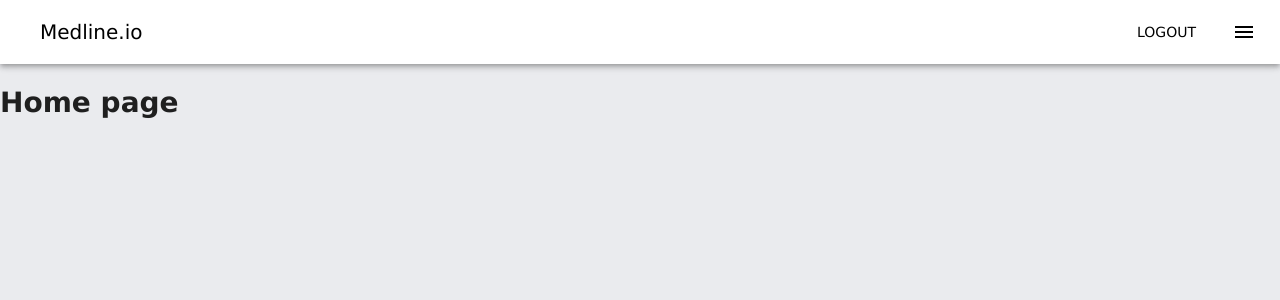
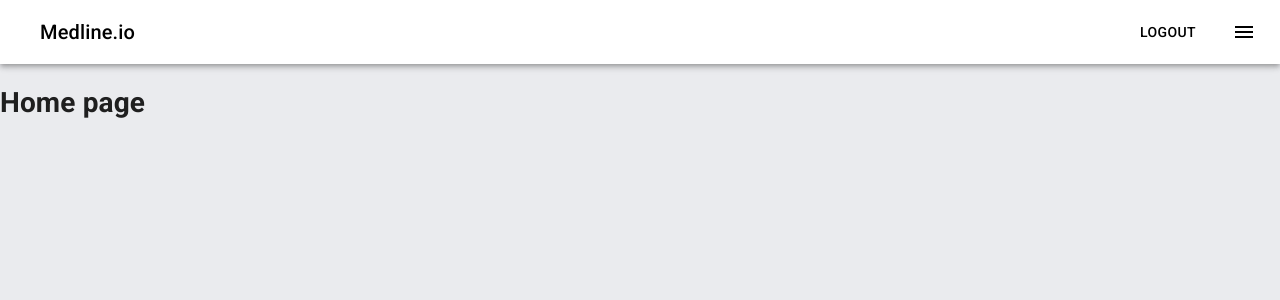
Before and after one commit to ComeTiss/medline-frontend, a React (Create React App) app: page / in a window 1280 px wide. Shown: the top 300 px of the page. Built offline with nearby package versions, Linux system fonts and the light colour scheme.

Commit message:
rebasing + commenting theme changes because of huge regressions

```diff
--- a/src/MuiTheme.tsx
+++ b/src/MuiTheme.tsx
@@ -5,18 +5,18 @@ import "typeface-roboto";
 // import green from "@material-ui/core/colors/green";
 
 const theme = createMuiTheme({
-  typography: {
-    htmlFontSize: 16,
-    fontFamily: "Verdana",
-    body1: {
-      lineHeight: "2.5rem;",
-      fontSize: "1.5rem"
-    },
-    h3: {
-      fontSize: "1.5rem",
-      fontWeight: "bold"
-    }
-  },
+  // typography: {
+  //   htmlFontSize: 16,
+  //   fontFamily: "Verdana",
+  //   body1: {
+  //     lineHeight: "2.5rem;",
+  //     fontSize: "1.5rem"
+  //   },
+  //   h3: {
+  //     fontSize: "1.5rem",
+  //     fontWeight: "bold"
+  //   }
+  // },
   palette: {
     primary: {
       main: "#233768"
@@ -30,18 +30,18 @@ const theme = createMuiTheme({
   }
 });
 
-theme.typography.h3 = {
-  fontSize: "1rem",
-  [theme.breakpoints.up("sm")]: {
-    fontSize: "1.5rem"
-  }
-};
-theme.typography.body1 = {
-  fontSize: "1rem",
-  lineHeight: "1.8rem",
-  [theme.breakpoints.up("sm")]: {
-    fontSize: "1.5rem",
-    lineHeight: "2.5rem"
-  }
-};
+// theme.typography.h3 = {
+//   fontSize: "1rem",
+//   [theme.breakpoints.up("sm")]: {
+//     fontSize: "1.5rem"
+//   }
+// };
+// theme.typography.body1 = {
+//   fontSize: "1rem",
+//   lineHeight: "1.8rem",
+//   [theme.breakpoints.up("sm")]: {
+//     fontSize: "1.5rem",
+//     lineHeight: "2.5rem"
+//   }
+// };
 export default theme;
--- a/src/components/needs-and-leads/CreateOrEditNeedModal.tsx
+++ b/src/components/needs-and-leads/CreateOrEditNeedModal.tsx
@@ -163,7 +163,7 @@ function CreateOrEditNeedModal(props: Props) {
                 error={isError("urgencyLevel")}
                 required
                 fullWidth
-                defaultValue={need?.urgencyLevel ?? "5"}
+                defaultValue={need?.urgencyLevel ?? null}
                 type="number"
                 id="urgency-level-input"
                 label="Urgency level (from 1: vital to 5)"
--- a/src/components/user/ManageLeads.tsx
+++ b/src/components/user/ManageLeads.tsx
@@ -1,10 +1,14 @@
-import React, { useState } from "react";
+import React, { useState, useEffect } from "react";
 import { useMutation } from "@apollo/react-hooks";
+
 import { makeStyles } from "@material-ui/core/styles";
 import Button from "@material-ui/core/Button";
 import Container from "@material-ui/core/Container";
 import Typography from "@material-ui/core/Typography";
 import ShareIcon from "@material-ui/icons/Share";
+import Grid from "@material-ui/core/Grid";
+import TextField from "@material-ui/core/TextField";
+import SearchIcon from "@material-ui/icons/Search";
 
 import Lead from "../../service/models/lead.model";
 import LeadsTable from "../needs-and-leads/LeadsTable";
@@ -27,8 +31,8 @@ const useStyles = makeStyles(theme => ({
     marginLeft: theme.spacing(3),
     marginBottom: theme.spacing(1)
   },
-  modal: {
-    outline: "none"
+  searchTool: {
+    marginBottom: theme.spacing(1)
   }
 }));
 
@@ -37,12 +41,18 @@ type Props = {
   userId: number;
 };
 
-function ManageLeads(props: Props) {
+function ManageSupplies(props: Props) {
   const styles = useStyles();
   const { leads, userId } = props;
   const [showSubmitModal, setShowSubmitModal] = useState(false);
   const [error, setError] = useState("");
   const [mutateLead] = useMutation(MUTATE_LEAD);
+  const [filteredLeads, setFilteredLeads] = useState(leads);
+  function searchLeads(e: any) {
+    setFilteredLeads(
+      leads.filter(it => !!it && it.itemName.search(e.target.value) >= 0)
+    );
+  }
 
   const onSubmit = (lead: Lead) => {
     mutateLead({
@@ -60,14 +70,34 @@ function ManageLeads(props: Props) {
       .catch(() => setError("Internal server error, please try again later"));
   };
 
+  useEffect(() => {
+    setFilteredLeads(leads);
+  }, [leads]);
+
   return (
     <>
       <div className={styles.root}>
-        <Typography variant="h6" className={styles.title}>
-          My supplies
-        </Typography>
+        <div className={styles.searchTool}>
+          <Grid container spacing={1} alignItems="flex-end">
+            <Grid item xs={8}>
+              <Typography variant="h6" className={styles.title}>
+                My supplies
+              </Typography>
+            </Grid>
+            <Grid item>
+              <SearchIcon />
+            </Grid>
+            <Grid item>
+              <TextField
+                id="input-with-icon-grid"
+                onChange={searchLeads}
+                label="Search for supplies"
+              />
+            </Grid>
+          </Grid>
+        </div>
         <LeadsTable
-          leads={leads}
+          leads={filteredLeads}
           onSubmit={onSubmit}
           submitError={error}
           userId={userId}
@@ -94,4 +124,4 @@ function ManageLeads(props: Props) {
   );
 }
 
-export default ManageLeads;
+export default ManageSupplies;
--- a/src/components/user/ManageNeeds.tsx
+++ b/src/components/user/ManageNeeds.tsx
@@ -1,4 +1,4 @@
-import React, { useState } from "react";
+import React, { useState, useEffect } from "react";
 import { useMutation } from "@apollo/react-hooks";
 import { makeStyles } from "@material-ui/core/styles";
 import Button from "@material-ui/core/Button";
@@ -51,6 +51,11 @@ function ManageNeeds(props: Props) {
   const [mutateNeed] = useMutation(MUTATE_NEED);
 
   const [filteredNeeds, setFilteredNeeds] = useState(needs);
+
+  useEffect(() => {
+    setFilteredNeeds(needs);
+  }, [needs]);
+
   function searchNeeds(e: any) {
     setFilteredNeeds(
       needs.filter(it => !!it && it.itemName.search(e.target.value) >= 0)
@@ -78,7 +83,7 @@ function ManageNeeds(props: Props) {
       <div className={styles.root}>
         <div className={styles.searchTool}>
           <Grid container spacing={1} alignItems="flex-end">
-            <Grid item xs={8}></Grid>
+            <Grid item xs={8}>
               <Typography variant="h6" className={styles.title}>
                 My needs
               </Typography>
@@ -93,6 +98,7 @@ function ManageNeeds(props: Props) {
                 label="Search for needs"
               />
             </Grid>
+          </Grid>
         </div>
         <NeedsTable
           needs={filteredNeeds}
@@ -102,7 +108,7 @@ function ManageNeeds(props: Props) {
         />
         <Container className={styles.submit}>
           <Button
-            onClick={() => console.log("Clicked submit new need")}
+            onClick={() => setShowSubmitModal(true)}
             startIcon={<LoyaltyIcon />}
             variant="contained"
             color="primary"
```
Also changed, not shown: src/components/user/ManageSupplies.tsx (deleted, +0 -83 lines). Lines whose indentation alone changed are shown as unchanged.
